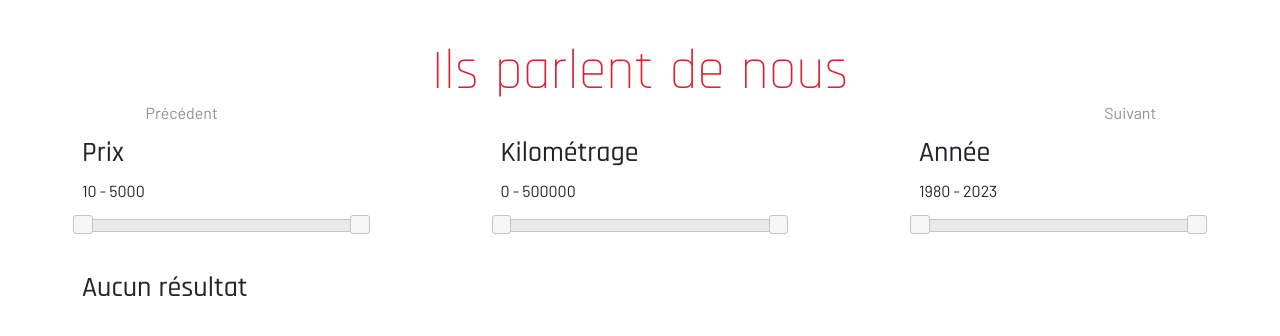
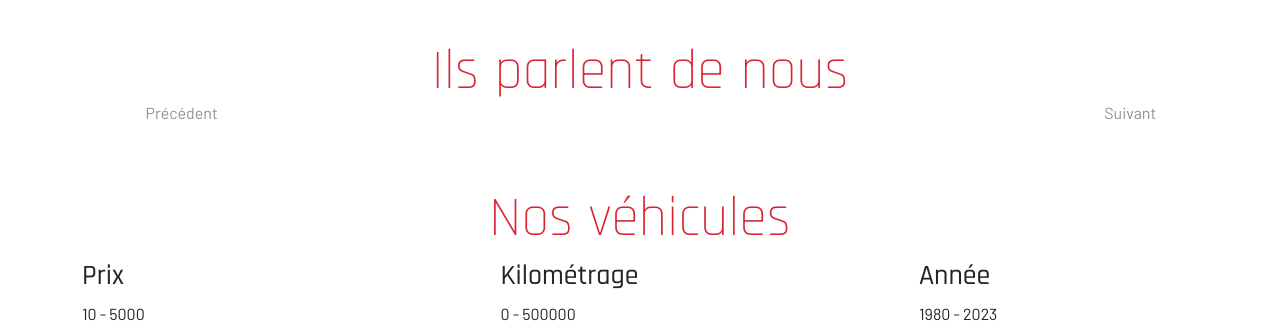
Before and after one commit to FlorentMaury/Garage_Parrot_ECF, a PHP site: page /index.php in a window 1280 px wide. Shown: the part 106-442 px from the top of the page. Run offline with PHP 8.4, Linux system fonts and the light colour scheme; data that the repository does not hold is empty; some libraries are stand-ins or nearby versions.

Commit message:
Ajouts de commantaires P2.

```diff
--- a/view/homeView.php
+++ b/view/homeView.php
@@ -1,7 +1,8 @@
 <?php
 
+    // Modification du titre de la page.
     $title = 'Accueil';
-
+    // Début d'enregistrement du HTML.
     ob_start();
 
 ?>
@@ -10,11 +11,15 @@
 <!-- TEMOIGNAGES -->
 
 <div class="mt-5 my-4">
-    <h2 class="pt-5 display-4 text-primary text-center" id="cars">Ils parlent de nous</h2>
+
+    <!-- Présentation des témoignages clients. -->
+    <h2 class="pt-5 display-4 text-primary text-center" id="testimony">Ils parlent de nous</h2>
 
     <div id="carouselExampleControls" class="carousel slide" data-bs-ride="carousel">
 
         <div class="carousel-inner">
+
+            <!-- Récupération des témoignages sur la base de données. -->
             <?php while($testimonial = $testimonials->fetch()) { ?>
 
                 <div class="carousel-item active text-center">
@@ -29,6 +34,7 @@
 
             </div>
 
+        <!-- Flèches de navigation du carousel. -->
         <a class="carousel-control-prev" href="#carouselExampleControls" role="button" data-bs-slide="prev">
             <span class="carousel-control-prev-icon" aria-hidden="true"></span>
             <span class="sr-only text-dark">Précédent</span>
@@ -41,8 +47,12 @@
 </div>
 
 
-<!-- LES VOITURES -->
+<!-- Présentation des véhicules. -->
+<h2 class="pt-5 display-4 text-primary text-center" id="cars">Nos véhicules</h2>
 
+<!-- Outils de filtre des véhicules. -->
+
+<!-- Outil de filtre 'prix'. -->
 <div class="d-flex justify-content-between">
     <div class="list-group w-25">
         <h3>Prix</h3>
@@ -52,6 +62,7 @@
         <div id="price_range"></div>
     </div>
 
+    <!-- Outil de filtre 'kilométrage'. -->
     <div class="list-group w-25">
         <h3>Kilométrage</h3>
         <input type="hidden" id="hidden_minimum_km" value="0" />
@@ -60,6 +71,7 @@
         <div id="km_range"></div>
     </div>
 
+    <!-- Outil de filtre 'année'. -->
     <div class="list-group w-25">
         <h3>Année</h3>
         <input type="hidden" id="hidden_minimum_year" value="0" />
@@ -69,27 +81,28 @@
     </div>
 </div>
 
+<!-- Présentation des véhicules via 'modelFilterCars'. -->
 <div class="row row-cols-1 row-cols-sm-2 row-cols-md-3 g-3 my-4 filter_data">
 </div>
 
 
+
+<!-- Création d'une modale pour chaque véhicule affiché. -->
 <?php
     while($car = $cars->fetch()) {
 ?>
-
-        <!-- Modale -->
 
 <div class="modal fade" id="more<?= $car['id'] ?>" data-bs-backdrop="static">
     <div class="modal-dialog modal-dialog-centered">
         <div class="modal-content">
 
-                    <!-- Titre de la modale -->
+            <!-- Titre de la modale. -->
             <div class="modal-header text-primary">
                 <h5 class="modal-title"><?= $car['car_brand'].' ' ?><?= $car['car_type'] ?></h5>
                 <button type="button" class="btn-close" data-bs-dismiss="modal"></button>
             </div>
 
-                    <!-- Corps de la modale -->
+            <!-- Corps de la modale. -->
             <div class="modal-body">
 
             <div id="carouselExampleControls" class="carousel slide" data-bs-ride="carousel">
@@ -119,8 +132,10 @@
                 <p class="m-4"><?= $car['car_price'] ?> €</p>
                 <p class="m-4"><?= $car['car_km'] ?> km</p>
 
+                <!-- Formulaire de demande de contact pour un véhicule en particulier.  -->
                 <form method="POST" action="index.php?page=home&car=<?= $car['id'] ?>">
 
+                    <!-- Message de validation ou d'erreur. -->
                     <?php if(isset($_GET['askForDetails'])) {
                     echo '<p class="mt-4 fw-bold text-success">Demande envoyé avec succès !</p>';
                     }
@@ -149,7 +164,7 @@
                 </form>
             </div>
 
-                    <!-- Pied-de-page de la modale -->
+            <!-- Pied-de-page de la modale. -->
             <div class="modal-footer">
 
                 <?php if(isset($_SESSION['connect'])) { ?>
@@ -172,10 +187,12 @@
 ?>
 
 
-<!-- LES SERVICES -->
+<!-- Présentation des services proposés. -->
+<div class="container my-4">
 
-<div class="container my-4">
     <h2 id="services" class="display-4 text-primary text-center">Nos services</h2>
+
+    <!-- Tableau de présentation. -->
     <table class="table table-bordered">
         <thead>
             <tr>
@@ -186,6 +203,7 @@
         </thead>
         <tbody>
 
+            <!-- Récuperation des services présents sur la base de données. -->
             <?php
             while($services = $service->fetch()) {
                 ?>
@@ -210,14 +228,15 @@
 </div>
 
 
-<!-- FORMULAIRE DE CONTACT -->
+<!-- Formulaire de contact général. -->
 <div class="d-flex flex-column flex-md-row">
 
     <h2 id="contact" class="display-4 text-primary text-center">Nous contacter</h2>
 
     <div class="col-lg-6 mx-auto my-1 p-3">
+    <!-- Formulaire. -->
     <form method="POST" action="index.php?page=home">
-
+        <!-- Message de validation ou d'erreur. -->
         <?php if(isset($_GET['askForContact'])) {
         echo '<p class="mt-4 fw-bold text-success">Message envoyé avec succès !</p>';
         }
@@ -225,7 +244,7 @@
         echo '<p class="mt-4 fw-bold text-danger">'.htmlspecialchars($_GET['message']).'</p>';
         }
         ?>
-
+        <!-- Formulaire. -->
         <p class="form-floating m-2">
             <input type="text" name="customerName" class="form-control" id="customerName" placeholder="Votre nom">
             <label for="customerName">Votre nom</label>
@@ -249,14 +268,14 @@
 
 </div>
 
-<!-- Témoignages -->
-
+<!-- Formualire de témoignages pour les clients. -->
 <div class="container">
 
     <h2 class="display-4 text-primary text-center">Votre expérience</h2>
 
+    <!-- Formulaire. -->
     <form class="col-lg-6 mx-auto my-1 p-3" method="POST" action="index.php?page=dashboard">
-
+    <!-- Message de validation ou d'erreur. -->
     <?php if(isset($_GET['addNewTestimonialClient'])) {
     echo '<p class="mt-4 fw-bold text-success">Témoignage enregistré avec succès !</p>';
     }
@@ -265,6 +284,7 @@
     }
     ?>
 
+    <!-- Formulaire. -->
     <p class="form-floating m-2">
         <input type="text" name="testimonialContentClient" class="form-control" id="testimonialContentClient" placeholder="Témoignage">
         <label for="testimonialContentClient">Votre expérience</label>
@@ -287,26 +307,26 @@
 
 </div>
 
+<!-- Section à propos du garage. -->
 <div class="container my-4">
     <h2 id="about" class="display-4 text-primary text-center">À propos</h2>
 <p>À propos</p>
 </div>
 
 
-<!-- MODALE DE CONNECTION -->
-
+<!-- Modale de connexion. -->
 <div class="modal fade" id="signIn" data-bs-backdrop="static">
     <div class="modal-dialog modal-dialog-centered">
         <div class="modal-content p-3 mt-0">
 
-            <!-- Titre de la modale -->
+            <!-- Titre de la modale. -->
             <div class="modal-header">
                 <h5 class="modal-title">Connectez-vous</h5>
                 <button type="button" class="btn-close" data-bs-dismiss="modal">
                 </button>
             </div>
 
-            <!-- Corps de la modale -->
+            <!-- Corps de la modale. -->
             <form method="POST" action="index.php?page=home">
 
                 <p class="form-floating m-2">
@@ -331,8 +351,10 @@
 
 <?php
 
+    // Fin de l'enregistrement du HTML.
     $content = ob_get_clean();
 
+    // Intégration à base.php.
     require('base.php');
 
 ?>
```
Also changed, not shown: index.php (+8 -0 lines), .htaccess. Lines whose indentation alone changed are shown as unchanged.
